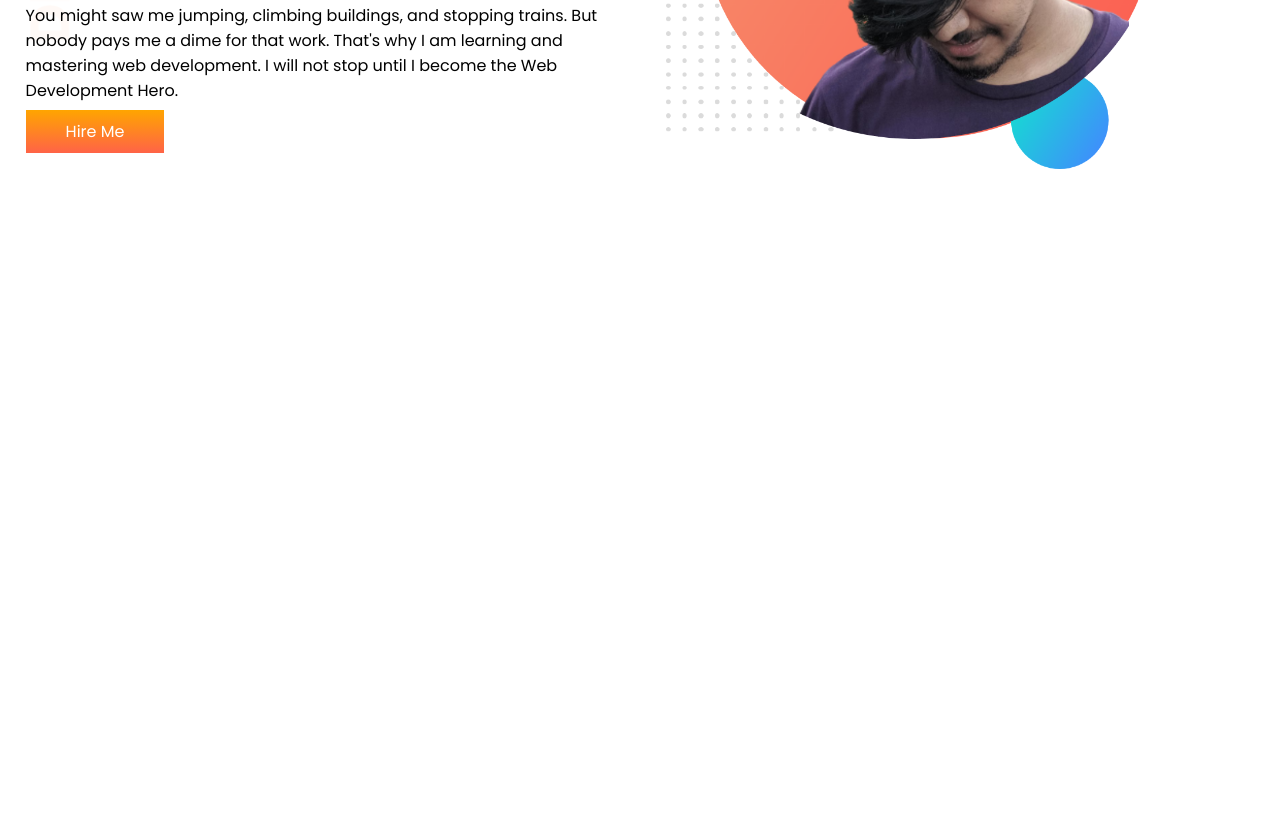
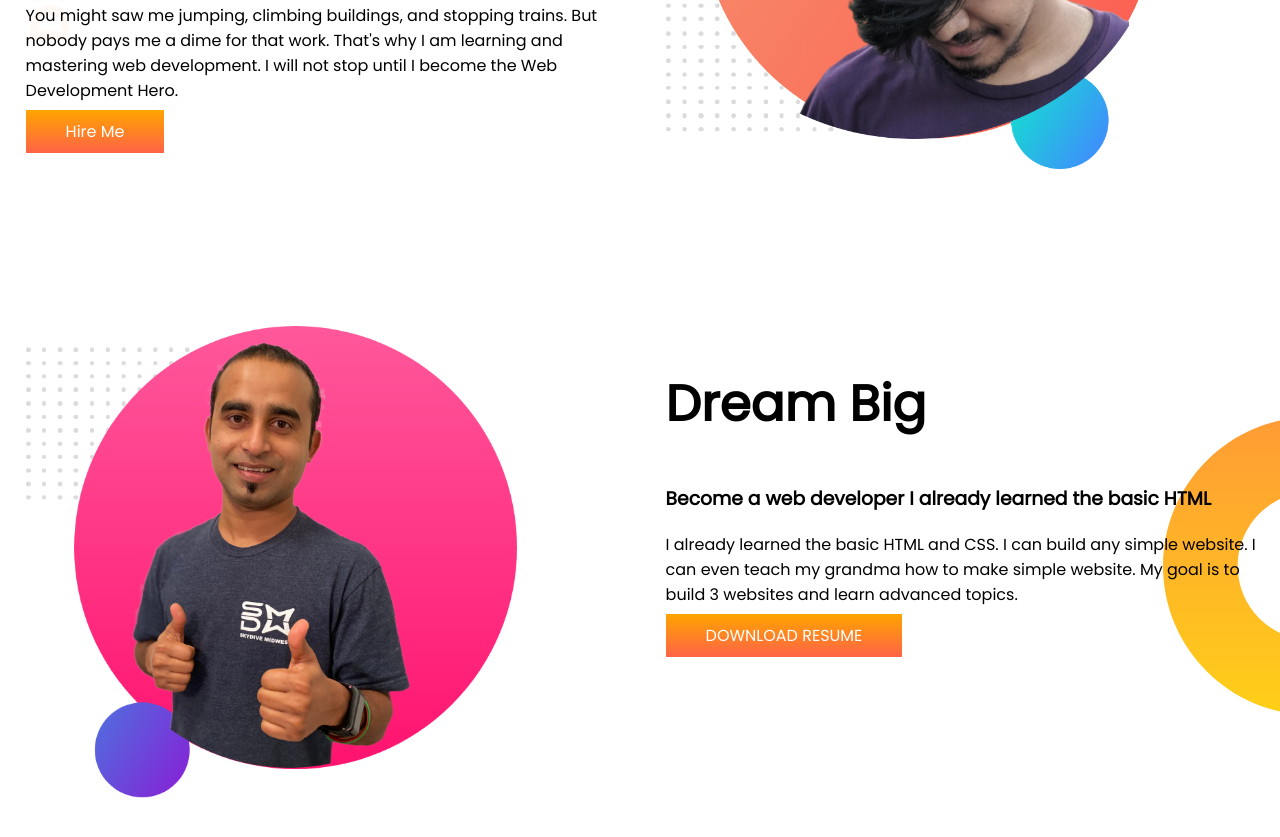
Before and after one commit to ahmed-afzal1/developer-portfolio, a plain HTML site: page index.html in a window 1280 px wide. Shown: the part 319-1156 px from the top of the page. Before the commit the page ends 800 px from the top, so only its background shows below. Drawn offline with Linux system fonts and the light colour scheme.

Commit message:
Dream Section

```diff
--- a/index.html
+++ b/index.html
@@ -20,7 +20,21 @@
             <a href="http://google.com" target="_blank" rel="noopener noreferrer" class="link-btn">Hire Me</a>
         </div>
         <div class="half-width">
-            <img src="images/afzal.png" alt="">
+            <img src="images/afzal.png" alt="learner">
+        </div>
+    </section>
+
+    <section class="dream-big">
+        <div class="half-width">
+            <img src="images/jhankar2.png" alt="instructir">
+        </div>
+
+        <div class="half-width">
+            <h1>Dream Big</h1>
+            <h3>Become a web developer
+                I already learned the basic HTML </h3>
+            <p>I already learned the basic HTML and CSS. I can build any simple website. I can even teach my grandma how to make simple website. My goal is to build 3 websites and learn advanced topics.</p>
+            <a href="http://google.com" target="_blank" rel="noopener noreferrer" class="link-btn">DOWNLOAD RESUME</a>
         </div>
     </section>
 </body>
--- a/style.css
+++ b/style.css
@@ -13,6 +13,7 @@
 
 section{
     display: flex;
+    margin-bottom: 150px;
 }
 
 .half-width{
@@ -35,3 +36,9 @@
     background-image: url('images/top-banner.png');
     background-repeat: no-repeat;
 }
+
+.dream-big{
+    background-image: url('images/dream-bg.png');
+    background-repeat: no-repeat;
+    background-position: right;
+}
```
